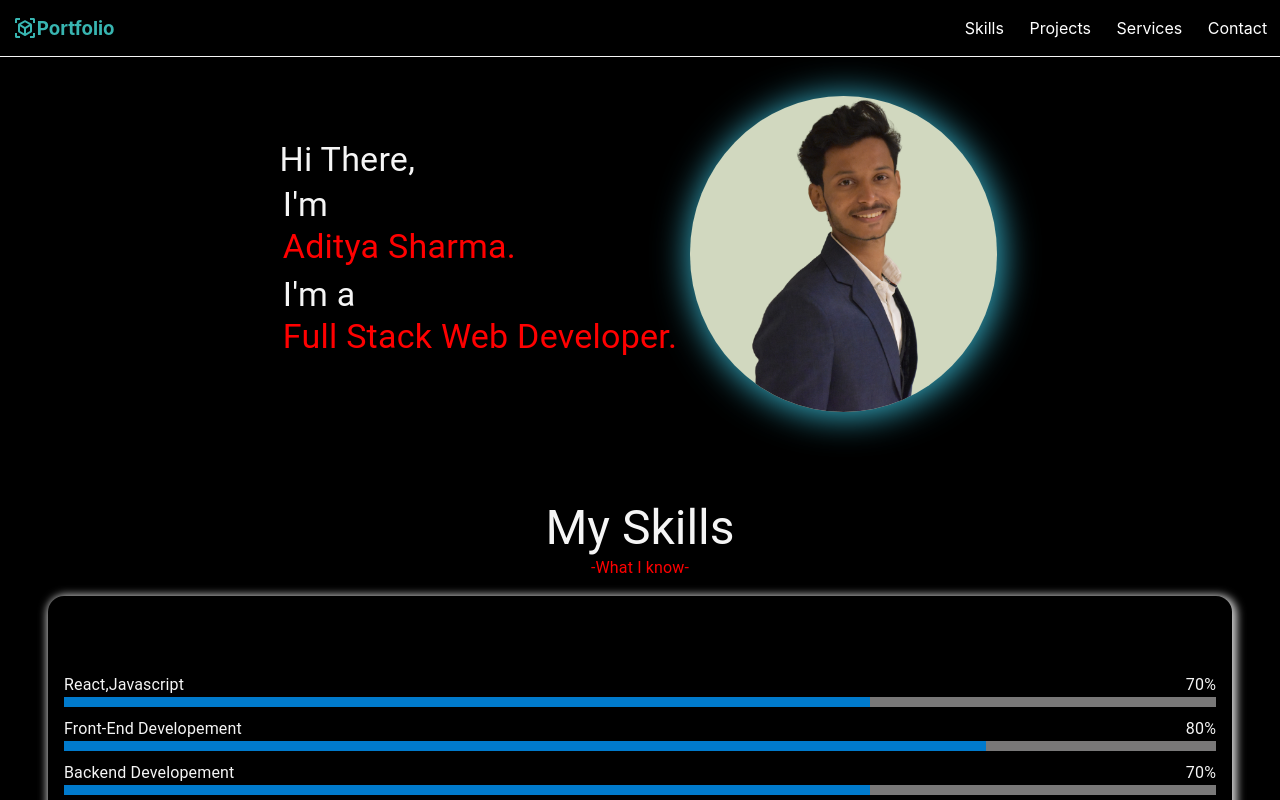
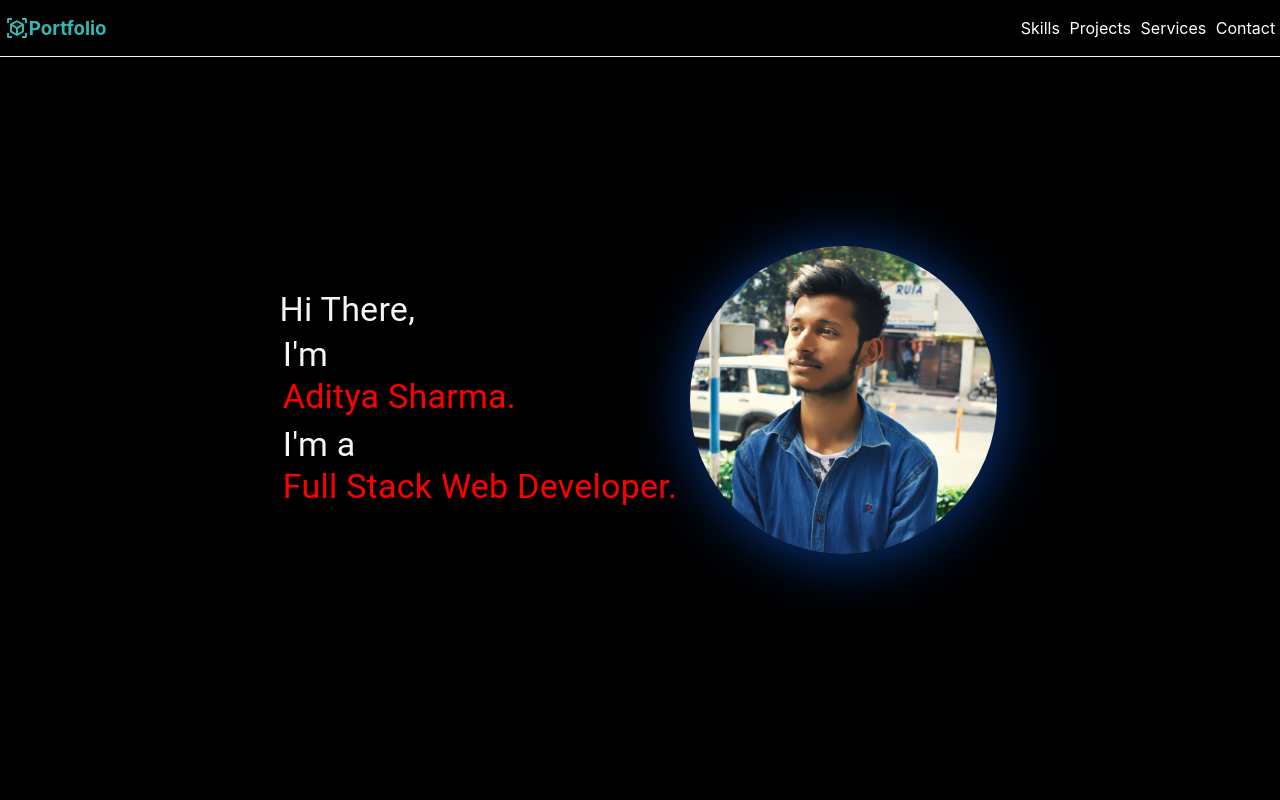
Before and after one commit to Thecr00kedman/PortFolio, a React (Vite) app in the folder client/: page / in a window 1280 px wide. Shown: the top 800 px of the page. Built offline with nearby package versions, Linux system fonts and the light colour scheme.

Commit message:
fixed responsiveness

```diff
--- a/client/src/Components/Header/Header.jsx
+++ b/client/src/Components/Header/Header.jsx
@@ -1,6 +1,6 @@
 import {Typography,Box} from "@mui/material"
 import { HeaderContainer, ImageContainer} from "./styles"
-import ProfilePhoto from '../../assets/ProfilePhoto.png'
+import ProfilePhoto from '../../assets/ProfilePhoto.Jpg'
 
 
 export const Header = ()=>{
--- a/client/src/Components/Header/styles.js
+++ b/client/src/Components/Header/styles.js
@@ -7,8 +7,10 @@ export const HeaderContainer=styled(Box)((theme)=>({
      justifyContent:'center',
      background:'black',
      color:'whitesmoke',
-     padding:'1rem 2rem',
-     height:'500px',
+     padding:'2rem 2rem',
+     height:'100vh',
+     marginTop: '0px',
+
      alignItems:'center',
 
             "@media only screen and (max-width: 519px)": {
@@ -32,21 +34,22 @@ export const ImageContainer = styled(Box)((theme)=>({
         height:"100%",
         width:'100%',
         objectFit:'cover',
-        background:'#D1D8BF',
         borderRadius:'50%',
-        boxShadow:"2px 2px 35px 2px #38B6CF",
+        boxShadow:"2px 2px 60px 2px  #093987",
 
       },
       "@media (min-width:520px max-width: 768px)": {
         /* Styles for screens up to 768px wide */
         width:'9rem',
+        paddingTop:'1rem',
         height:'9rem',
 
       },
     "@media (max-width: 519px)": {
         /* Styles for screens up to 519px wide */
-        width:'8rem',
-        height:'8rem',
+        width:'12rem',
+        height:'12rem',
+        paddingTop:'1rem',
         whiteSpace:'nowrap'
 
       },
--- a/client/src/Components/Navbar/Navbar.jsx
+++ b/client/src/Components/Navbar/Navbar.jsx
@@ -12,7 +12,7 @@ export const Navbar =()=>{
     return(
         <Nav>
             <Navcontainer>
-                    <Link style={{  display:'flex', flexDirection:'row',}} to={"/"}><ViewInArIcon /><h3>Portfolio</h3></Link>
+                    <a style={{  display:'flex', flexDirection:'row',}} href="#Header"><ViewInArIcon /><h3>Portfolio</h3></a>
                 <div>
                     <a href="#Skills" >Skills</a>
                     <a href="#Projects">Projects</a>
--- a/client/src/Components/Navbar/styles.js
+++ b/client/src/Components/Navbar/styles.js
@@ -7,12 +7,14 @@ export const Nav = styled(Box)((theme)=>({
     overflow:'hidden',
     border:'none',
     position:'fixed',
+    top:0,
     borderBottom:"1px solid whitesmoke",
+    zIndex:'2',
 
     "@media only screen and (max-width: 520px)": {
         /* Styles for screens up to 768px wide */
           width: "100%",
-          fontSize:'0.4rem',
+          fontSize:'0.8rem',
           background: 'black',
 
       },
@@ -34,7 +36,7 @@ export const Navcontainer= styled(Box)((theme)=>({
 
     "& a":{
         textDecoration:'none',
-        padding:'1rem 0.8rem',
+        padding:'1rem 0.3rem',
         color:'white',
         alignItems:'center',
     },
--- a/client/src/Pages/ContactMe.jsx
+++ b/client/src/Pages/ContactMe.jsx
@@ -21,7 +21,7 @@ export const ContactMe = ()=> {
     return(
 
        <>
-       <div style={{backgroundColor:'black',color:'whitesmoke',paddingBottom:'2rem'}}>
+       <div style={{backgroundColor:'black',color:'whitesmoke',paddingBottom:'2rem',}}>
        <Typography variant="h3" sx={{textAlign:'center'}}>Contact Me</Typography>
        <div style={{margin:"0.5rem 2rem",alignItems:'center'}}>
 
--- a/client/src/Pages/Home.jsx
+++ b/client/src/Pages/Home.jsx
@@ -14,7 +14,7 @@ export const Home = ()=>{
         <MainBox>
             <Navbar/>
             <Box>
-               <Header/>
+               <section id='Header'><Header/></section>
                <section id="Skills"><Skills/></section>
                <section id="Projects"><Projects/></section>
                <section id="Services"><Services/></section>
--- a/client/src/Pages/Projects.jsx
+++ b/client/src/Pages/Projects.jsx
@@ -13,7 +13,7 @@ import FoodZone from "../assets/Media/FoodZone.mp4";
 export const Projects = () => {
   return (
     <>
-    <Box sx={{color:"whitesmoke",background:'black'}}>
+    <Box sx={{color:"whitesmoke",background:'black',height:'100vh',}}>
     <div style={{alignItems:'center'}}>
      <Box><Typography variant="h3" sx={{fontWeight:'500',textAlign:'center'}}>My Projects</Typography></Box>
 
--- a/client/src/Pages/Services.jsx
+++ b/client/src/Pages/Services.jsx
@@ -9,7 +9,7 @@ export const Services = () =>{
 
 
     return(
-        <Box sx={{background:'black',color:'whitesmoke'}}>
+        <Box sx={{background:'black',color:'whitesmoke',}}>
                     <MainContainer>
                         <div style={{padding:'1rem'}}>
                         <Typography variant="h3" sx={{fontWeight:"600"}}>My Services</Typography>
--- a/client/src/Pages/Skills.jsx
+++ b/client/src/Pages/Skills.jsx
@@ -7,7 +7,7 @@ export const Skills = ()=>{
 
 
     return(
-          <Box sx={{background:'black',color:'whitesmoke',height:'500px'}}>
+          <Box sx={{background:'black',color:'whitesmoke',height:'100vh'}}>
             <CardHeader>
                <Typography variant="h3">My Skills</Typography>
                 <Typography>-What I know-</Typography>
```
Also changed, not shown: client/src/assets/ProfilePhoto.jpg (added), client/src/assets/ProfilePhoto.png (deleted).
